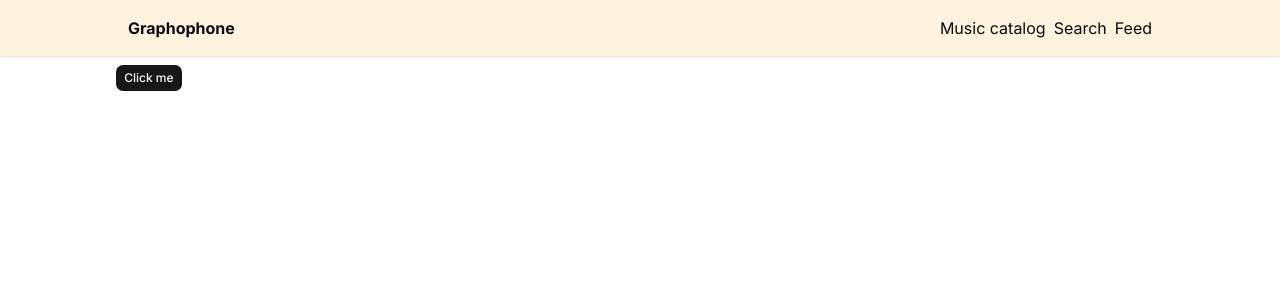
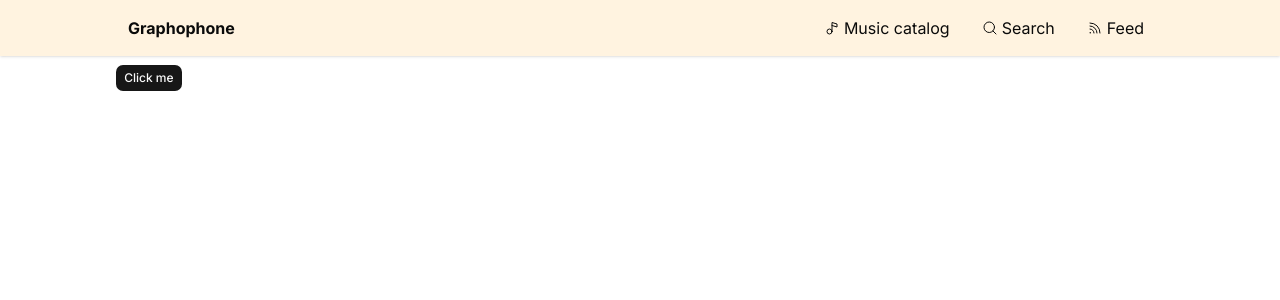
Before and after one commit to graphophone/website, a Next.js app: page / in a window 1280 px wide. Shown: the top 300 px of the page. Built offline with nearby package versions, Linux system fonts and the light colour scheme.

Commit message:
feat: add header action buttons

```diff
--- a/app/layout.tsx
+++ b/app/layout.tsx
@@ -2,7 +2,7 @@ import type { Metadata } from "next";
 import { Geist, Geist_Mono, Inter } from "next/font/google";
 import "./globals.css";
 import { cn } from "@/lib/utils";
-import GpHeader from "@/components/gp-header";
+import Header from "@/components/header/header";
 
 const inter = Inter({subsets:['latin'],variable:'--font-sans'});
 
@@ -32,7 +32,7 @@ export default function RootLayout({
       className={cn("h-full", "antialiased", geistSans.variable, geistMono.variable, "font-sans", inter.variable)}
     >
       <body className="min-h-full overflow-x-hidden flex flex-col gap-2">
-        <GpHeader />
+        <Header />
 
         <div className="w-full md:px-[9vw]">
           {children}
--- a/components/gp-header.tsx
+++ /dev/null
@@ -1,25 +0,0 @@
-import React from 'react'
-
-function GpHeader() {
-    return (
-        <div className="w-full flex flex-row items-center h-14 shadow-sm bg-[#FFF3E0] md:px-[10vw] px-2 justify-between">
-            <span><b>Graphophone</b></span>
-
-            <div className="flex flex-row gap-2">
-                <div>
-                    <span>Music catalog</span>
-                </div>
-
-                <div>
-                    <span>Search</span>
-                </div>
-
-                <div>
-                    <span>Feed</span>
-                </div>
-            </div>
-        </div>
-    )
-}
-
-export default GpHeader
--- /dev/null
+++ b/components/header/actions.tsx
@@ -0,0 +1,26 @@
+'use client';
+
+import { MagnifyingGlass, MusicNote, Rss } from "phosphor-react";
+
+function HeaderActions() {
+    return (
+        <div className="flex gap-4">
+            <div className="flex gap-1 items-center h-8 cursor-pointer hover:bg-[#D7A090] px-2 rounded-[6px]">
+                <MusicNote size={16} />
+                <span>Music catalog</span>
+            </div>
+
+            <div className="flex gap-1 items-center h-8 cursor-pointer hover:bg-[#D7A090] px-2 rounded-[6px]">
+                <MagnifyingGlass size={16} />
+                <span>Search</span>
+            </div>
+
+            <div className="flex gap-1 items-center h-8 cursor-pointer hover:bg-[#D7A090] px-2 rounded-[6px]">
+                <Rss size={16} />
+                <span>Feed</span>
+            </div>
+        </div>
+    )
+}
+
+export default HeaderActions
--- /dev/null
+++ b/components/header/header.tsx
@@ -0,0 +1,13 @@
+import HeaderActions from "./actions"
+
+function Header() {
+    return (
+        <div className="w-full flex flex-row items-center h-14 shadow-sm bg-[#FFF3E0] md:px-[10vw] px-2 justify-between">
+            <span><b>Graphophone</b></span>
+
+            <HeaderActions />
+        </div>
+    )
+}
+
+export default Header
--- a/package.json
+++ b/package.json
@@ -10,11 +10,10 @@
   },
   "dependencies": {
     "@base-ui/react": "^1.7.0",
-    "@hugeicons/core-free-icons": "^4.2.3",
-    "@hugeicons/react": "^1.1.9",
     "class-variance-authority": "^0.7.1",
     "clsx": "^2.1.1",
     "next": "16.2.10",
+    "phosphor-react": "^1.4.1",
     "react": "19.2.4",
     "react-dom": "19.2.4",
     "shadcn": "^4.18.0",
```
Also changed, not shown: components.json, 1 other file (tests, documents, lock files or other folders).
